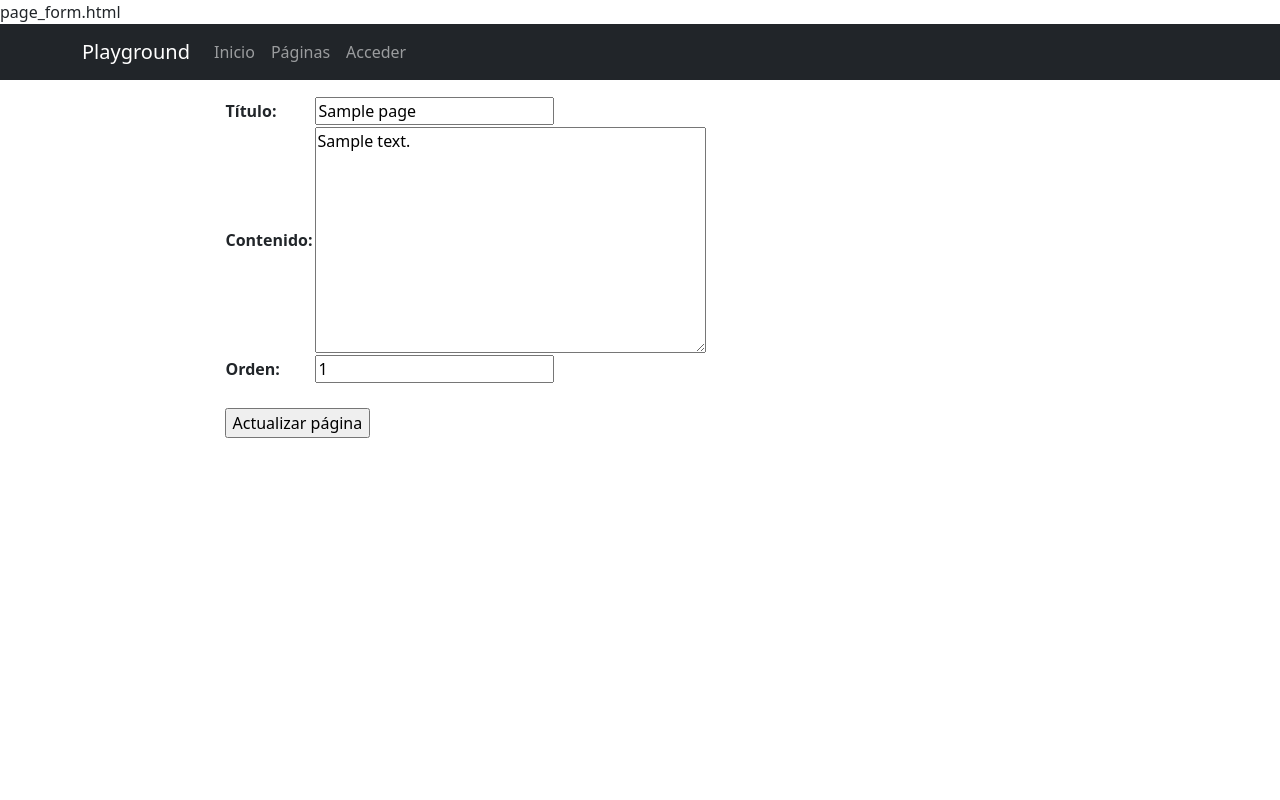
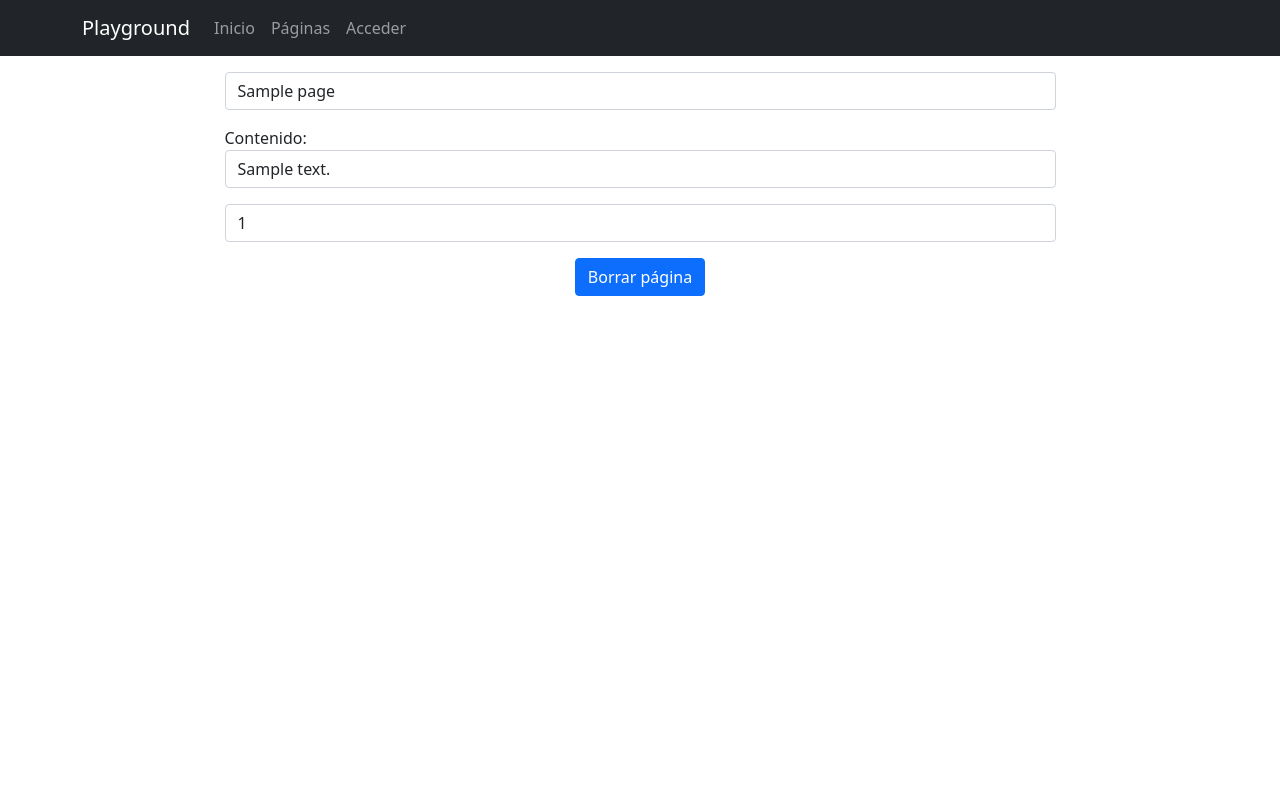
Before and after one commit to atlasfoo/django_playground, a Django app: page /pages/update/1 in a window 1280 px wide. Run offline with Django 3.2, Linux system fonts and the light colour scheme; tables that the repository leaves empty hold one stand-in row (values such as "Sample post"); parts of the project's set-up code (start-up, migrations or seed data) failed here and were passed over; some libraries are stand-ins or nearby versions.

Commit message:
main form update

```diff
--- a/pages/admin.py
+++ b/pages/admin.py
@@ -7,5 +7,11 @@ from .models import Page
 class PageAdmin(admin.ModelAdmin):
     list_display = ('title', 'order')
 
+    # Inyectamos nuestro fichero css
+    class Media:
+        css = {
+            'all': ('pages/css/custom_ckeditor.css',)
+        }
+
 
 admin.site.register(Page, PageAdmin)
--- a/pages/forms.py
+++ b/pages/forms.py
@@ -4,7 +4,16 @@ from .models import Page
 
 
 class PageForm(forms.ModelForm):
-
     class Meta:
         model = Page
         fields = ['title', 'content', 'order']
+        widgets = {
+            'title': forms.TextInput(attrs={'class': 'form-control', 'placeholder': 'Título'}),
+            'content': forms.TextInput(attrs={'class': 'form-control'}),
+            'order': forms.TextInput(attrs={'class': 'form-control', 'placeholder': 'Orden'}),
+        }
+        labels = {
+            'title': '',
+            'content': 'Contenido',
+            'order': '',
+        }
--- /dev/null
+++ b/pages/static/pages/css/custom_ckeditor.css
@@ -0,0 +1,4 @@
+.django-ckeditor-widget, .cke_editor_id_content {
+    width: 100% !important;
+    max-width: 821px !important;
+}
--- a/pages/templates/pages/includes/pages_menu.html
+++ b/pages/templates/pages/includes/pages_menu.html
@@ -1,3 +1,7 @@
+{% load static %}
+<script type="text/javascript" src="{% static "ckeditor/ckeditor-init.js" %}"></script>
+<script type="text/javascript" src="{% static "ckeditor/ckeditor/ckeditor.js" %}"></script>
+<link href="{% static 'pages/css/custom_ckeditor.css' %}" rel="stylesheet">
 {% if request.user.is_staff %}
     <nav class="navbar navbar-expand-lg navbar-light bg-light">
         <div class="container">
--- a/pages/templates/pages/page_confirm_delete.html
+++ b/pages/templates/pages/page_confirm_delete.html
@@ -10,8 +10,8 @@
       <div class="col-md-9 mx-auto">
         <div>
             <form action="" method="post">{% csrf_token %}
-                <p>¿Estás seguro de que quieres borrar "{{ object }}"?</p>
-                <input type="submit" value="Sí, borrar la página" />
+                <p>¿Estás seguro de que quieres borrar <b>"{{ object }}"</b>?</p>
+                <input type="submit" value="Actualizar página" class="btn btn-primary btn-block"/>
             </form>
         </div>
       </div>
--- a/pages/templates/pages/page_update_form.html
+++ b/pages/templates/pages/page_update_form.html
@@ -1,4 +1,3 @@
-page_form.html
 {% extends 'core/base.html' %}
 {% load static %}
 {% block title %}Actualizar página{% endblock %}
@@ -6,22 +5,16 @@ page_form.html
     {% include 'pages/includes/pages_menu.html' %}
     <main role="main">
         <div class="container">
-            <div class="row mt-3">
+            <div class="row mt-3 mb-5">
                 <div class="col-md-9 mx-auto">
-                    <div>
-                        {% if 'ok' in request.GET %}
-                            <p class="alert alert-success" role="alert">
-                                P&aacute;gina editada exitosamente. <a href="{% url 'pages:page' page.id page.title|slugify %}">Ver sitio</a>
-                            </p>
-                        {% endif %}
-                        <form action="" method="post">{% csrf_token %}
-                            <table>
-                                {{ form.as_table }}
-                            </table>
-                            <br>
-                            <input type="submit" value="Actualizar página"/>
-                        </form>
-                    </div>
+
+                    <form action="" method="post">{% csrf_token %}
+                        {{ form.as_p }}
+                        <div class="w-100 text-center">
+                            <input type="submit" value="Borrar página" class="btn btn-primary btn-block"/>
+                        </div>
+                    </form>
+
                 </div>
             </div>
         </div>
--- a/pages/views.py
+++ b/pages/views.py
@@ -1,6 +1,7 @@
 from django.urls import reverse_lazy
 from django.views.generic import ListView, DetailView, CreateView, UpdateView, DeleteView
 
+from .forms import PageForm
 from .models import Page
 
 
@@ -14,13 +15,13 @@ class PageDetailView(DetailView):
 
 class CreatePageView(CreateView):
     model = Page
-    fields = ['title', 'content', 'order', ]
     success_url = reverse_lazy('pages:pages')
+    form_class = PageForm
 
 
 class UpdatePageView(UpdateView):
     model = Page
-    fields = ['title', 'content', 'order', ]
+    form_class = PageForm
     template_name_suffix = "_update_form"
 
     def get_success_url(self):
```
Also changed, not shown: pages/templates/pages/page_form.html (+8 -10 lines).
